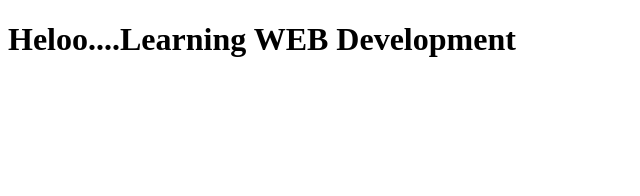
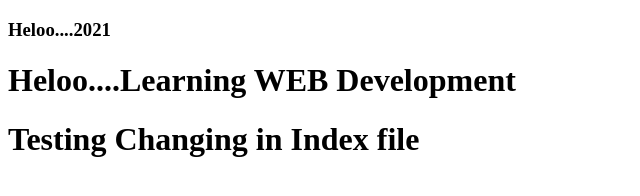
Before and after one commit to EkhlasUddinAhmed/my-first-website, a plain HTML site: page index.html in a window 1280 px wide. Shown: the whole page, without its empty margins (0-640 px from the left). Drawn offline with Linux system fonts and the light colour scheme.

Commit message:
Added Two new Headline

```diff
--- a/index.html
+++ b/index.html
@@ -3,9 +3,15 @@
 <head>
     <meta charset="UTF-8">
     <meta name="viewport" content="width=device-width, initial-scale=1.0">
-    <title>Document</title>
+    <title>FirstGitHub</title>
 </head>
 <body>
+
+    <h3>Heloo....2021</h3>
+
     <h1>Heloo....Learning WEB Development</h1>
+
+    <h1>Testing Changing in Index file</h1>
+
 </body>
 </html>
```
Also changed, not shown: 1 other file.
